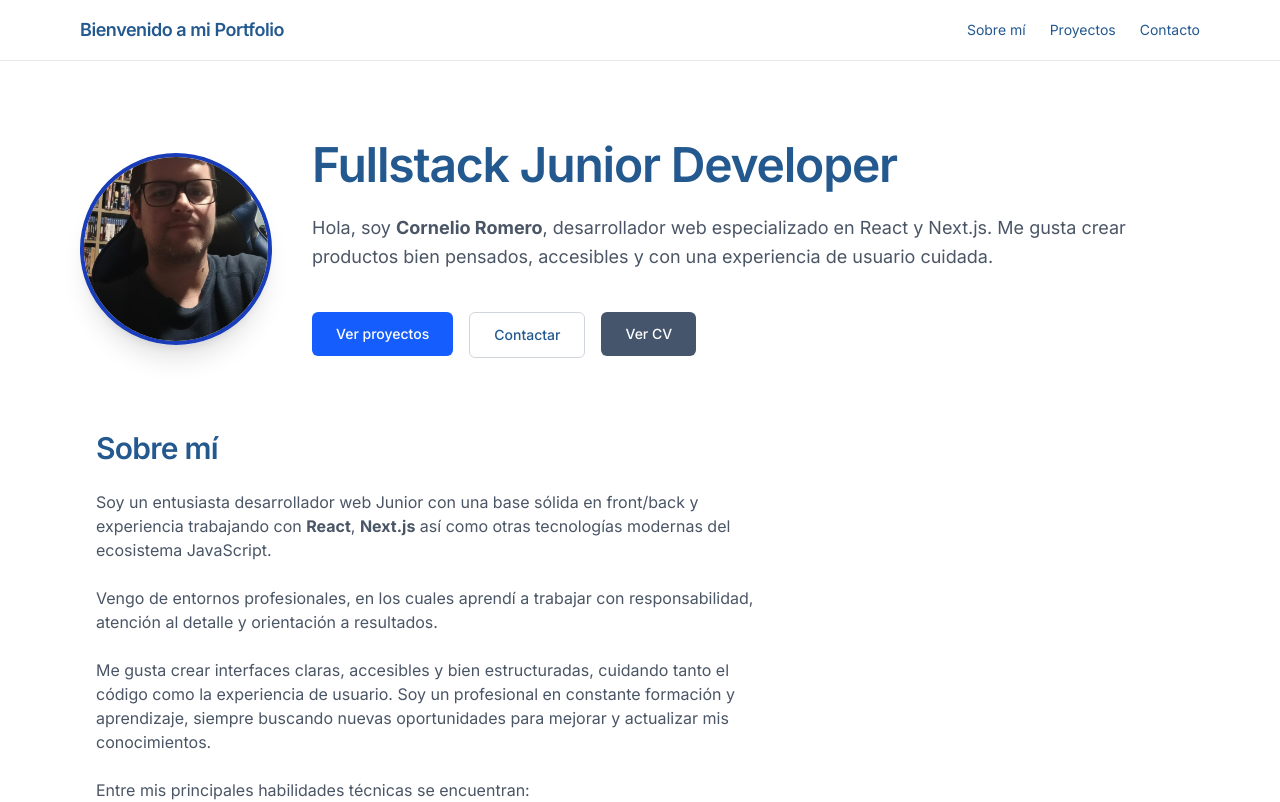
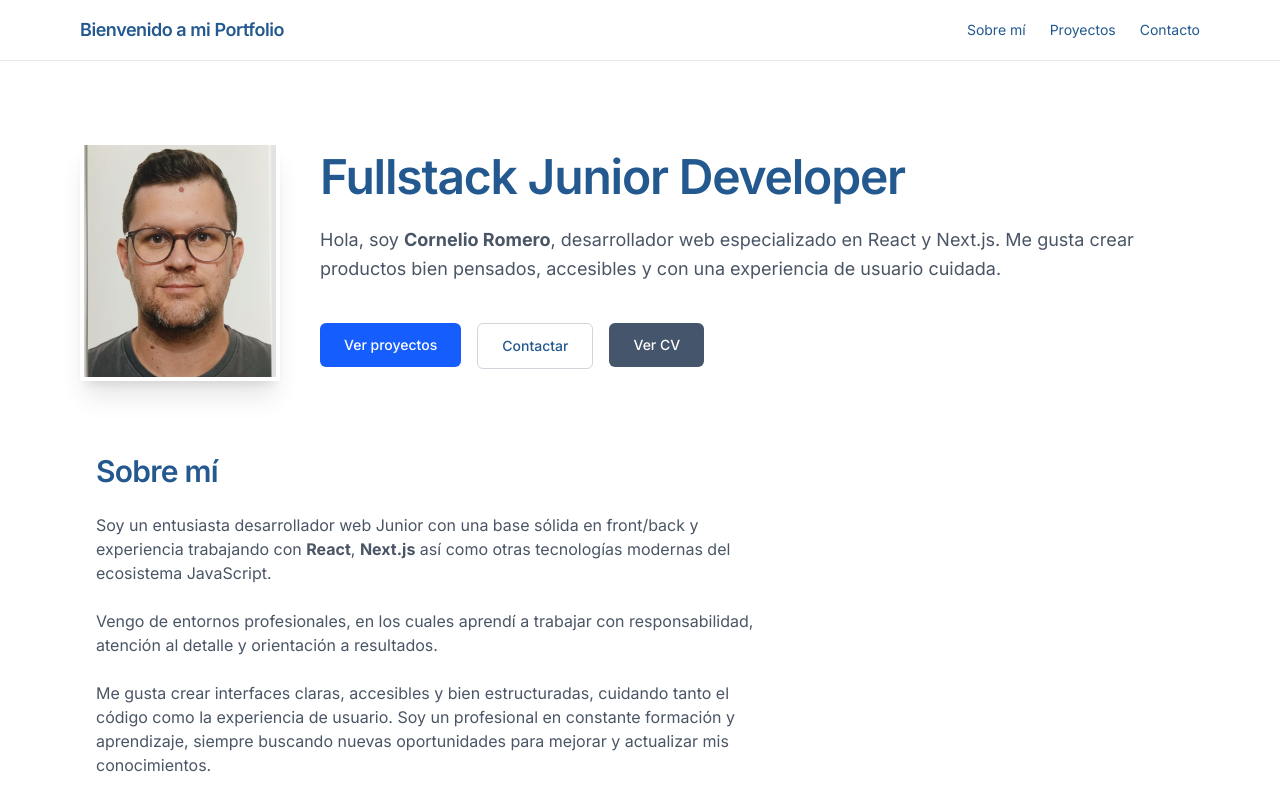
Before and after one commit to Nelius72/Portfolio-Personal, a Next.js app: page / in a window 1280 px wide. Shown: the top 802 px of the page. Built offline with nearby package versions, Linux system fonts and the light colour scheme.

Commit message:
Cambio perfil

```diff
--- a/components/AboutSection.tsx
+++ b/components/AboutSection.tsx
@@ -32,11 +32,7 @@ const skillData: Record<string, { icon: IconType; bg: string; text: string }> =
   {
     React: { icon: SiReact, bg: "bg-blue-500", text: "text-white" },
     "Next.js": { icon: SiNextdotjs, bg: "bg-black", text: "text-white" },
-    "Tailwind CSS": {
-      icon: SiTailwindcss,
-      bg: "bg-teal-500",
-      text: "text-white",
-    },
+    "Tailwind CSS": {icon: SiTailwindcss, bg: "bg-teal-500",text: "text-white",},
     TypeScript: { icon: SiTypescript, bg: "bg-blue-600", text: "text-white" },
     JavaScript: { icon: SiJavascript, bg: "bg-yellow-500", text: "text-black" },
     Angular: { icon: SiAngular, bg: "bg-red-500", text: "text-white" },
@@ -66,13 +62,14 @@ export default function AboutSection() {
       <div className="max-w-6xl mx-auto text-left space-y-6 px-4">
         <h2 className="text-3xl font-semibold tracking-tight">Sobre mí</h2>
         <p className="text-gray-600 max-w-2xl">
-          Soy un entusiasta desarrollador web Junior con una base sólida en front/back y experiencia
-          trabajando con <strong>React</strong>, <strong>Next.js</strong> así como otras
-          tecnologías modernas del ecosistema JavaScript.
+          Soy un entusiasta desarrollador web Junior con una base sólida en
+          front/back y experiencia trabajando con <strong>React</strong>,{" "}
+          <strong>Next.js</strong> así como otras tecnologías modernas del
+          ecosistema JavaScript.
         </p>
         <p className="text-gray-600 max-w-2xl">
-          Vengo de entornos profesionales, en los cuales aprendí a trabajar con responsabilidad,
-          atención al detalle y orientación a resultados.
+          Vengo de entornos profesionales, en los cuales aprendí a trabajar con
+          responsabilidad, atención al detalle y orientación a resultados.
         </p>
         <p className="text-gray-600 max-w-2xl">
           Me gusta crear interfaces claras, accesibles y bien estructuradas,
--- a/components/Hero.tsx
+++ b/components/Hero.tsx
@@ -1,7 +1,7 @@
 'use client';
 import Link from "next/link";
 import Image from "next/image";
-import perfil from "@/public/perfil.jpeg";
+import perfil from "@/public/Perfil.png";
 import { motion } from "framer-motion";
 
 export default function Hero() {
@@ -69,7 +69,7 @@ export default function Hero() {
           <Image
             src={perfil}
             alt="Cornelio Romero"
-            className="w-48 h-48 rounded-full object-cover shadow-xl border-4 border-x-blue-800 border-y-blue-800"
+            className="w-50 h-60  object-cover  shadow-xl border-4 "
             priority
           />
         </motion.div>
```
Also changed, not shown: public/Perfil.png (added).
